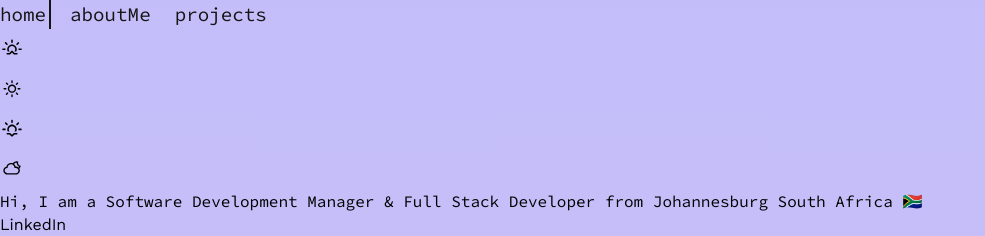
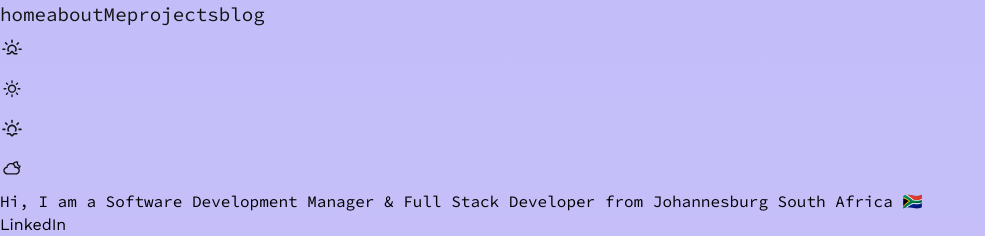
Before and after one commit to dmfaux/personal-site, a Next.js app: page / in a window 1280 px wide. Shown: the top 236 px of the page, without its empty margins (0-985 px from the left). Built offline with nearby package versions, Linux system fonts and the light colour scheme.

Commit message:
Added style overrides bases off of theme selection. Added text drop shadow to navigation and footer to ensure legibility

```diff
--- /dev/null
+++ b/src/components/Footer/Footer.module.css
@@ -0,0 +1,4 @@
+.footer {
+  color: var(--font-color);
+  text-shadow: 0 0 5px rgba(0, 0, 0, 0.8);
+}
--- a/src/components/Footer/Footer.tsx
+++ b/src/components/Footer/Footer.tsx
@@ -1,5 +1,10 @@
+import styles from "./Footer.module.css";
 const Footer = () => {
-  return <div>&copy; {new Date().getFullYear()} davidfaux.com</div>;
+  return (
+    <div className={styles.footer}>
+      &copy; {new Date().getFullYear()} davidfaux.com
+    </div>
+  );
 };
 
 export default Footer;
--- a/src/components/Navigation/Navigation.module.css
+++ b/src/components/Navigation/Navigation.module.css
@@ -1,34 +1,10 @@
-/* .navigation-container {
-  align-items: center;
-  background-color: rgba(255, 255, 255, 0.95);
-  border-radius: 50px;
-  box-shadow: 0 0 10px rgba(0, 0, 0, 0.1);
-  display: flex;
-  filter: drop-shadow(
-    0px 0px 5px rgba(var(--font-r), var(--font-g), var(--font-b), 0.5)
-  );
-  height: 60px;
-  justify-content: space-between;
-  margin-top: 2rem;
-  max-width: 1200px;
-  padding: 0 1.5rem;
-  position: fixed;
-  width: 1000px;
-} */
-
 .midnight,
 .sunset {
-  background-color: rgba(0, 0, 0, 0.85);
-  color: var(--font-color);
+  background-color: rgba(255, 255, 255, 0.3);
+  color: var(--font-color) !important;
+
+  text-shadow: 0 0 5px rgba(0, 0, 0, 0.8);
   transition: color 1s ease-in-out;
-}
-
-.navigation {
-  align-items: center;
-  display: flex;
-  gap: 1.5rem;
-  justify-content: flex-start;
-  width: 100%;
 }
 
 .link {
--- a/src/components/Navigation/Navigation.tsx
+++ b/src/components/Navigation/Navigation.tsx
@@ -10,14 +10,22 @@ export const links = [
   {
     name: "home",
     hash: "home",
+    route: null,
   },
   {
     name: "aboutMe",
     hash: "aboutMe",
+    route: null,
   },
   {
     name: "projects",
     hash: "projects",
+    route: null,
+  },
+  {
+    name: "blog",
+    hash: "blog",
+    route: "/blog",
   },
 ] as const;
 
@@ -32,8 +40,10 @@ const Navigation: React.FC = () => {
   const { theme } = useTheme();
 
   return (
-    <div className="flex fixed items-center bg-white/90 p-2 flex-col w-full md:flex-row md:mt-4 md:shadow-md md:rounded-xl md:px-4 md:max-w-4xl backdrop-blur-sm z-50">
-      <nav className={styles["navigation"]}>
+    <div
+      className={`flex fixed items-center bg-white/90 p-2 flex-col w-full md:flex-row md:mt-4 md:shadow-md md:rounded-xl md:px-4 md:max-w-4xl backdrop-blur-sm z-50 ${styles[theme]}`}
+    >
+      <nav className={`flex items-center gap-6 justify-start w-full`}>
         {links.map((link) => (
           <a
             key={link.hash}
--- a/src/components/Splash/Splash.module.css
+++ b/src/components/Splash/Splash.module.css
@@ -5,4 +5,5 @@
 .midnight,
 .sunset {
   color: var(--font-color);
+  background-color: rgba(255, 255, 255, 0.1);
 }
--- a/src/components/Splash/Splash.tsx
+++ b/src/components/Splash/Splash.tsx
@@ -3,6 +3,7 @@ import { Source_Code_Pro } from "next/font/google";
 import { FaLinkedin, FaGithub } from "react-icons/fa";
 
 import { useTheme } from "@/contexts/ThemeContext";
+import styles from "./Splash.module.css";
 
 const SourceCodePro = Source_Code_Pro({ weight: "400", subsets: ["latin"] });
 
@@ -13,7 +14,7 @@ const Splash: React.FC = () => {
     <section id="home">
       <div className="w-full flex flex-col justify-center items-center mt-12 md:mt-24 md:mb-40">
         <h1
-          className={`text-5xl md:text-[4.7rem] font-extrabold p-12 rounded-3xl bg-slate-500/10 m-8 lg:m-18 lg:mx-24 ${SourceCodePro.className}`}
+          className={`text-5xl md:text-[4.7rem] font-extrabold p-12 rounded-3xl bg-slate-500/10 m-8 lg:m-18 lg:mx-24 ${SourceCodePro.className} ${styles[theme]}`}
         >
           Hi, I am a Software Development Manager &amp; Full Stack Developer
           from Johannesburg South Africa 🇿🇦
--- a/src/components/ThemePicker/ThemePicker.module.css
+++ b/src/components/ThemePicker/ThemePicker.module.css
@@ -18,10 +18,5 @@
   align-items: center;
   transition: all 0.3s ease-in-out;
   font-size: 1.5rem;
+  color: var(--font-color);
 }
-
-.theme-picker-container.midnight .theme-icon-btn > *,
-.theme-picker-container.sunset .theme-icon-btn > * {
-  color: white !important;
-  transition: color 1s ease-in-out;
-}
```
